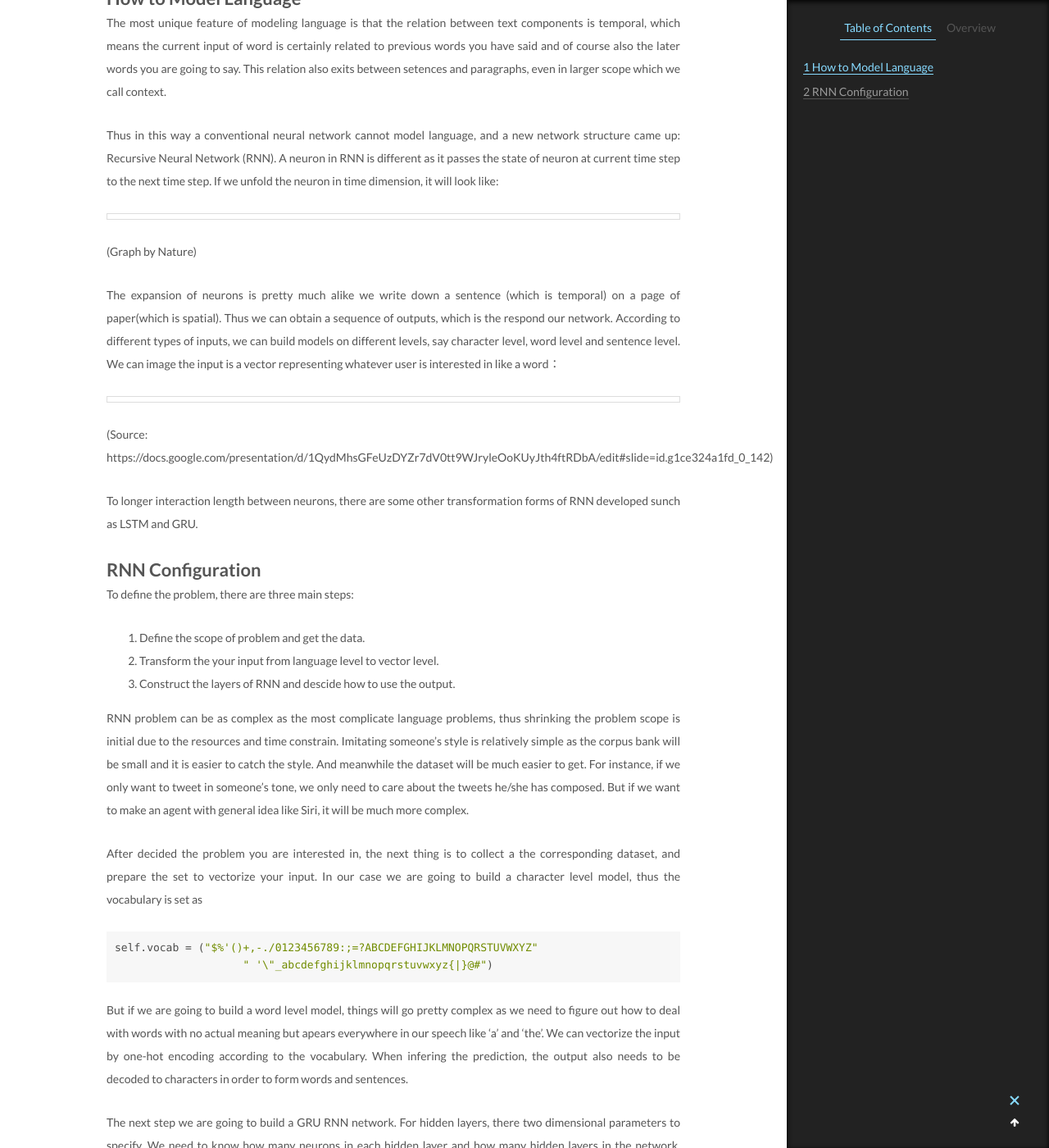
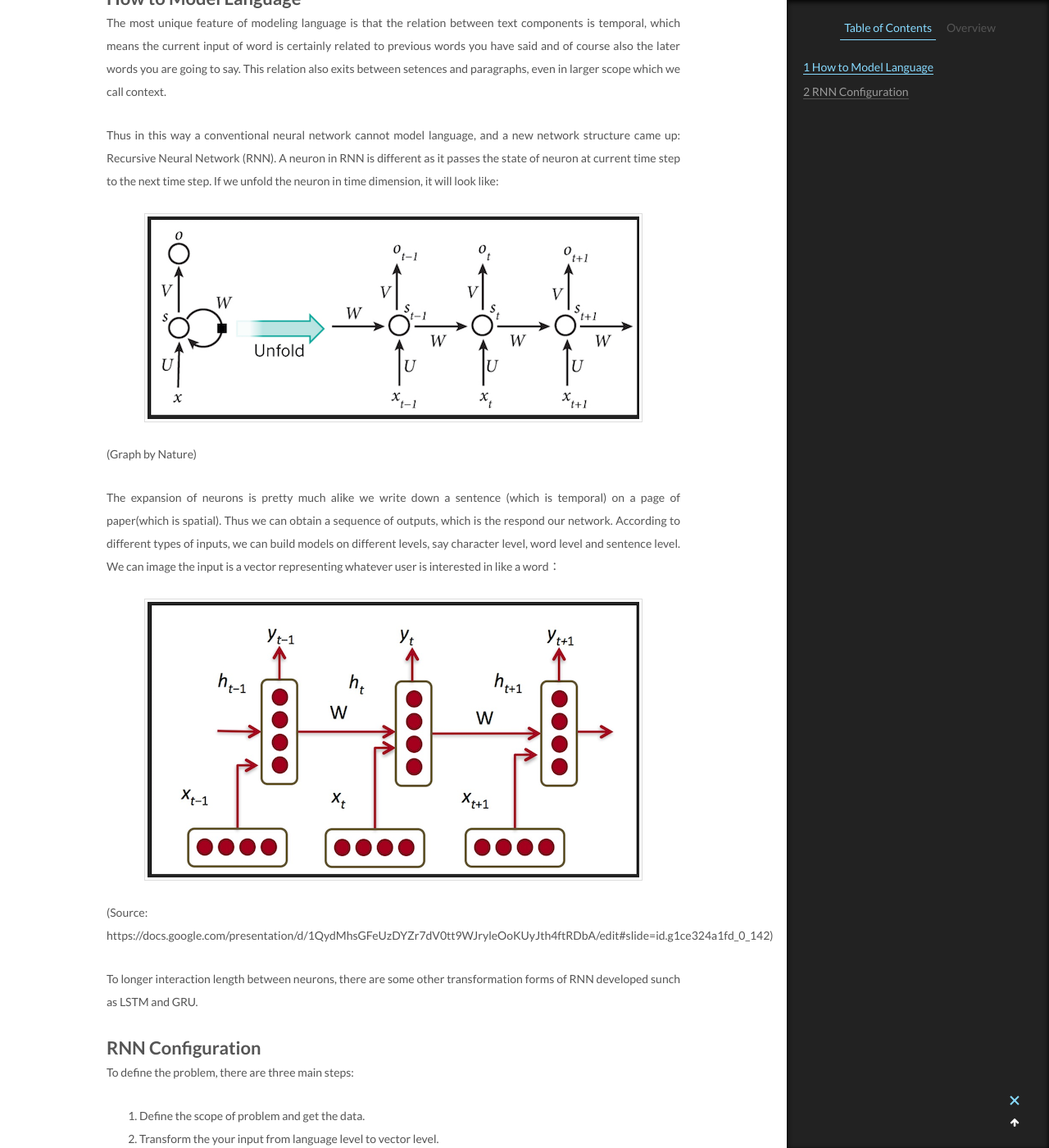
Before and after one commit to bruceyoungsysu/bruceyoungsysu.github.io, a Jekyll site: the page built from _posts/2019-01-20-Twitter Bot Based on RNN.md, in a window 1280 px wide and 1400 px high, scrolled down 623 px. Shown: the whole window at 82% size. Built offline with Jekyll 4.4.1, drawn with Linux system fonts in a browser that asks for light colours.

Commit message:
change pic url

```diff
--- a/_posts/2019-01-20-Twitter Bot Based on RNN.md
+++ b/_posts/2019-01-20-Twitter Bot Based on RNN.md
@@ -14,13 +14,13 @@ The most unique feature of modeling language is that the relation between text c
 
 Thus in this way a conventional neural network cannot model language, and a new network structure came up: Recursive Neural Network (RNN).  A neuron in RNN is different as it passes the state of neuron at current time step to the next time step. If we unfold the neuron in time dimension, it will look like:
 
-![](/Users/tianqiyang/Documents/github/bruceyoungsysu.github.io/_posts/trump_twitter/RNN_neurons.png)
+![](https://raw.githubusercontent.com/bruceyoungsysu/bruceyoungsysu.github.io/master/_posts/trump_twitter/RNN_neurons.png)
 
 (Graph by Nature)
 
 The expansion of neurons is pretty much alike we write down a sentence (which is temporal) on a page of paper(which is spatial). Thus we can obtain a sequence of outputs, which is the respond our network. According to different types of inputs, we can build models on different levels, say character level, word level and sentence level. We can image the input is a vector representing whatever user is interested in like a word：
 
-![](/Users/tianqiyang/Documents/github/bruceyoungsysu.github.io/_posts/trump_twitter/RNN_structure.png)
+![](https://raw.githubusercontent.com/bruceyoungsysu/bruceyoungsysu.github.io/master/_posts/trump_twitter/RNN_structure.png)
 
 (Source: https://docs.google.com/presentation/d/1QydMhsGFeUzDYZr7dV0tt9WJryleOoKUyJth4ftRDbA/edit#slide=id.g1ce324a1fd_0_142)
 
```
